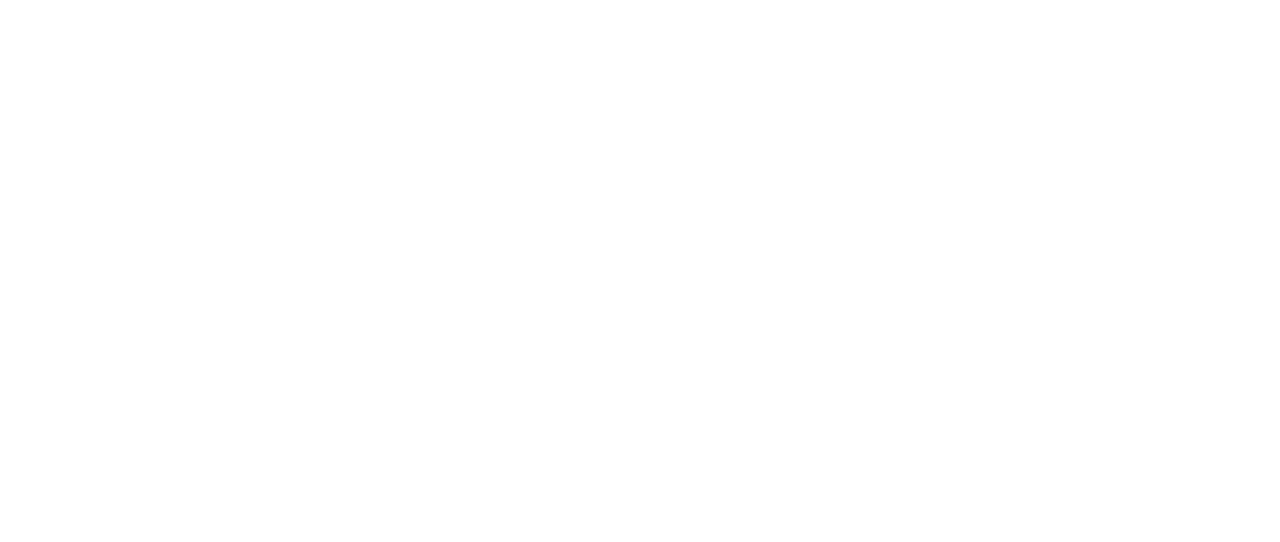
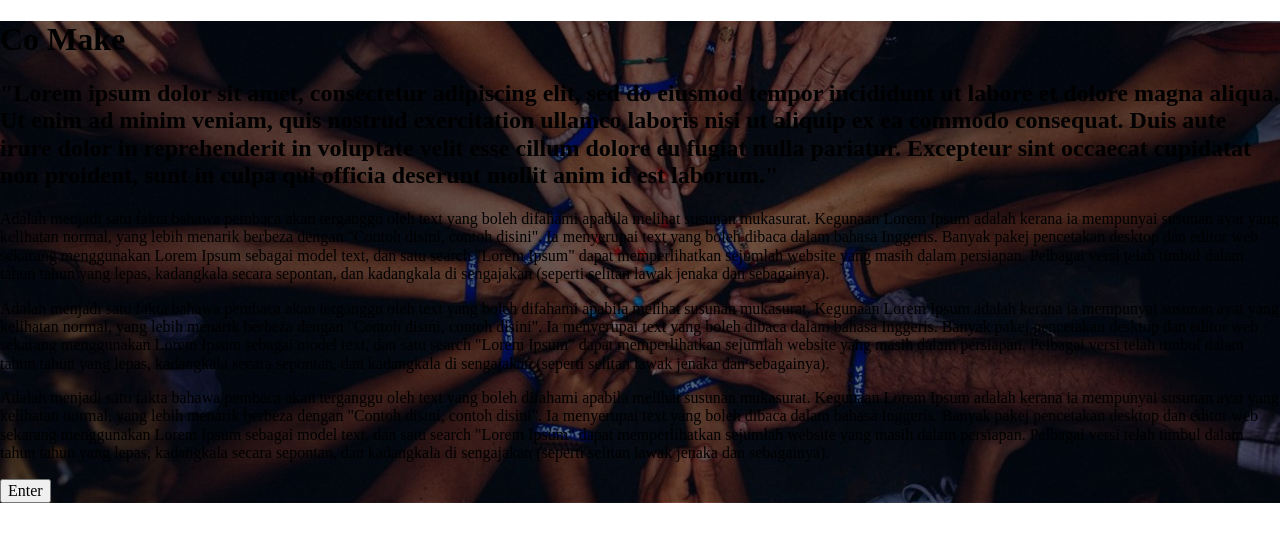
Before and after one commit to Co-Make1/Web-UI, a plain HTML site: page index.html in a window 1280 px wide. Drawn offline with Linux system fonts and the light colour scheme.

Commit message:
add new content

```diff
--- a/index.html
+++ b/index.html
@@ -7,12 +7,28 @@
     <title>Co-Make</title>
 </head>
 <body>
-    <section class="coHero">
+    <section class="coMain">
+
+        <div class="coHero">
 
         <article class="coHeroCont">
+<h1>Co Make</h1>
+<h2>
+    "Lorem ipsum dolor sit amet, consectetur adipiscing elit, sed do eiusmod tempor incididunt ut labore et dolore magna aliqua. Ut enim ad minim veniam, quis nostrud exercitation ullamco laboris nisi ut aliquip ex ea commodo consequat. Duis aute irure dolor in reprehenderit in voluptate velit esse cillum dolore eu fugiat nulla pariatur. Excepteur sint occaecat cupidatat non proident, sunt in culpa qui officia deserunt mollit anim id est laborum."
 
+</h2>
+<p>Adalah menjadi satu fakta bahawa pembaca akan terganggu oleh text yang boleh difahami apabila melihat susunan mukasurat. Kegunaan Lorem Ipsum adalah kerana ia mempunyai susunan ayat yang kelihatan normal, yang lebih menarik berbeza dengan "Contoh disini, contoh disini". Ia menyerupai text yang boleh dibaca dalam bahasa Inggeris. Banyak pakej pencetakan desktop dan editor web sekarang menggunakan Lorem Ipsum sebagai model text, dan satu search "Lorem Ipsum" dapat memperlihatkan sejumlah website yang masih dalam persiapan. Pelbagai versi telah timbul dalam tahun tahun yang lepas, kadangkala secara sepontan, dan kadangkala di sengajakan (seperti selitan lawak jenaka dan sebagainya).
+
+</p>
+<p>Adalah menjadi satu fakta bahawa pembaca akan terganggu oleh text yang boleh difahami apabila melihat susunan mukasurat. Kegunaan Lorem Ipsum adalah kerana ia mempunyai susunan ayat yang kelihatan normal, yang lebih menarik berbeza dengan "Contoh disini, contoh disini". Ia menyerupai text yang boleh dibaca dalam bahasa Inggeris. Banyak pakej pencetakan desktop dan editor web sekarang menggunakan Lorem Ipsum sebagai model text, dan satu search "Lorem Ipsum" dapat memperlihatkan sejumlah website yang masih dalam persiapan. Pelbagai versi telah timbul dalam tahun tahun yang lepas, kadangkala secara sepontan, dan kadangkala di sengajakan (seperti selitan lawak jenaka dan sebagainya).
+
+</p>
+<p>Adalah menjadi satu fakta bahawa pembaca akan terganggu oleh text yang boleh difahami apabila melihat susunan mukasurat. Kegunaan Lorem Ipsum adalah kerana ia mempunyai susunan ayat yang kelihatan normal, yang lebih menarik berbeza dengan "Contoh disini, contoh disini". Ia menyerupai text yang boleh dibaca dalam bahasa Inggeris. Banyak pakej pencetakan desktop dan editor web sekarang menggunakan Lorem Ipsum sebagai model text, dan satu search "Lorem Ipsum" dapat memperlihatkan sejumlah website yang masih dalam persiapan. Pelbagai versi telah timbul dalam tahun tahun yang lepas, kadangkala secara sepontan, dan kadangkala di sengajakan (seperti selitan lawak jenaka dan sebagainya).
+
+</p>
+<button>Enter</button>
     </article>
-
+</div>
 </section>
 </body>
 </html>
--- a/sass/_main.scss
+++ b/sass/_main.scss
@@ -0,0 +1,14 @@
+.coHero {
+
+     /* Use "linear-gradient" to add a darken background effect to the image (photographer.jpg). This will make the text easier to read */
+  background-image: linear-gradient(rgba(0, 0, 0, 0.5), rgba(0, 0, 0, 0.5)), url("../img/co-make.jpg");
+
+  /* Set a specific height */
+  height: 50%;
+
+  /* Position and center the image to scale nicely on all screens */
+  background-position: center;
+  background-repeat: no-repeat;
+  background-size: cover;
+  position: relative;
+}
```
Also changed, not shown: css/index.css, 1 other file.
